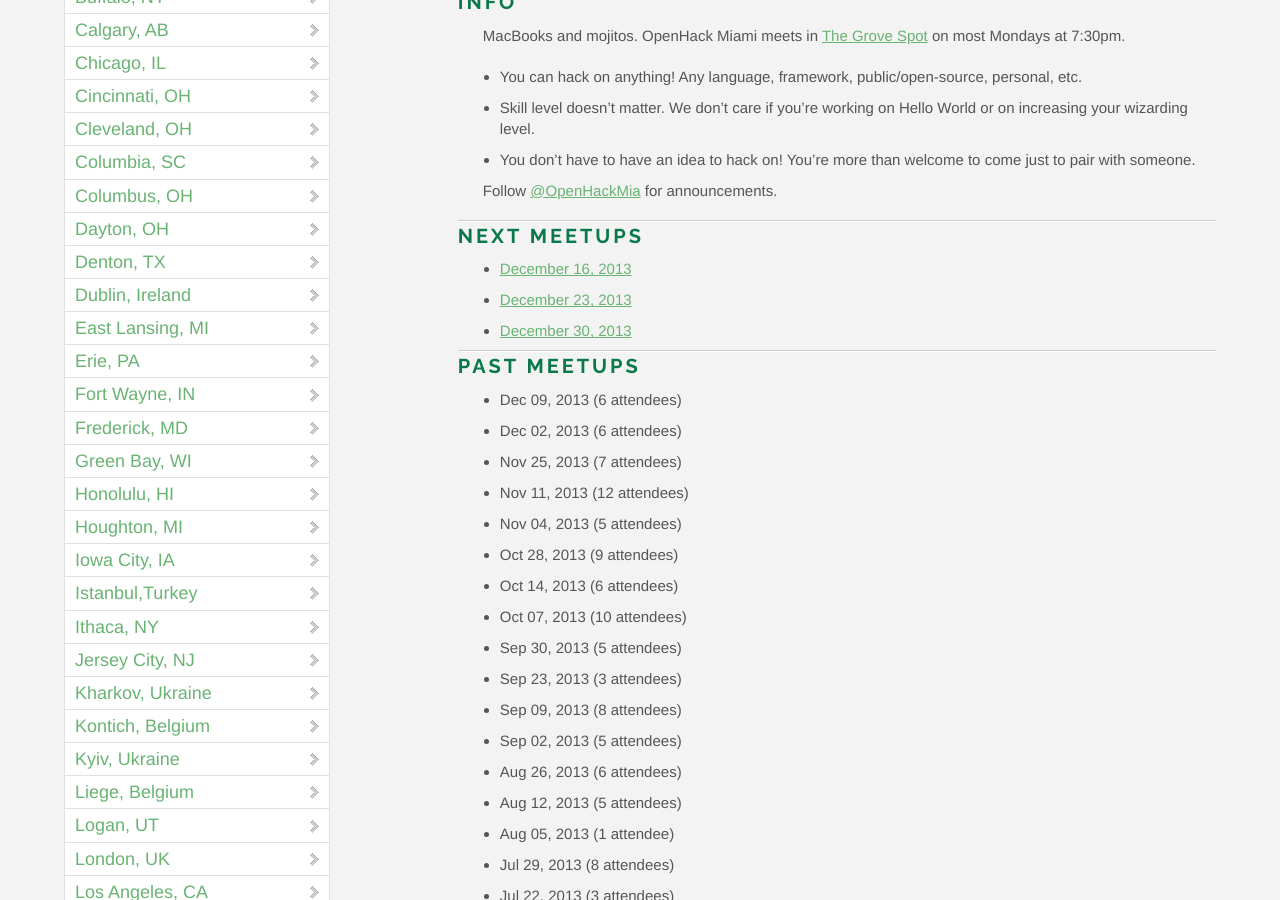
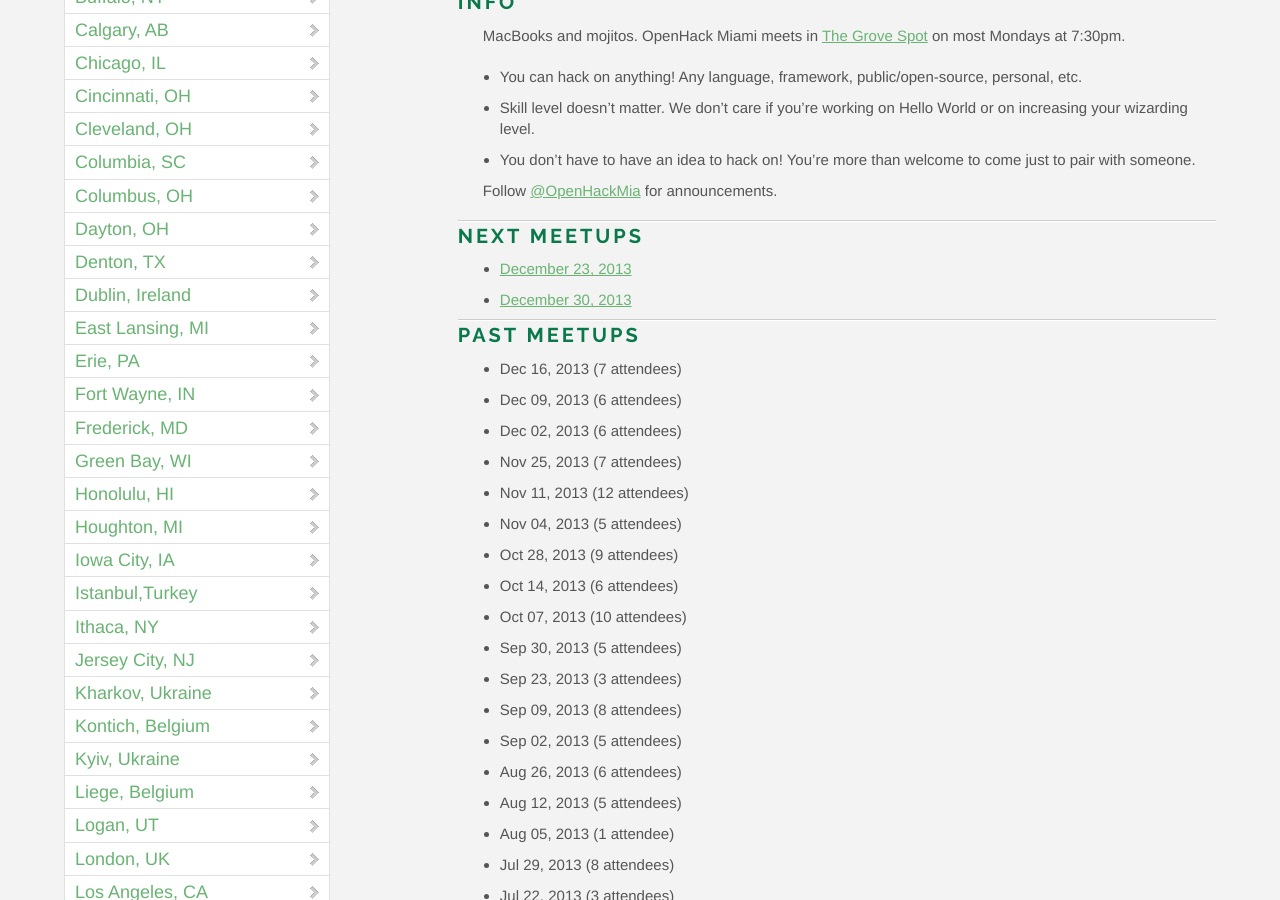
Before and after one commit to OpenHack/openhack.github.com, a Jekyll site: the page built from miami/index.markdown, in a window 1280 px wide and 900 px high, scrolled down 733 px. Built offline with Jekyll 4.4.1, drawn with Linux system fonts in a browser that asks for light colours; nearby versions of some CDN libraries; Markdown is read by kramdown in place of the engine named in the settings; comment, search, counter and statistics services are not loaded.

Commit message:
update miami meetups and attendee info

```diff
--- a/miami/index.markdown
+++ b/miami/index.markdown
@@ -19,12 +19,12 @@ Follow [@OpenHackMia](http://twitter.com/openhackmia) for announcements.
 
 ### Next meetups
 
-* [December 16, 2013](http://www.meetup.com/miamirb/events/152747062/)
 * [December 23, 2013](http://www.meetup.com/miamirb/events/152747142/)
 * [December 30, 2013](http://www.meetup.com/miamirb/events/152747172/)
 
 ### Past meetups
 
+* Dec 16, 2013 (7 attendees)
 * Dec 09, 2013 (6 attendees)
 * Dec 02, 2013 (6 attendees)
 * Nov 25, 2013 (7 attendees)
```
